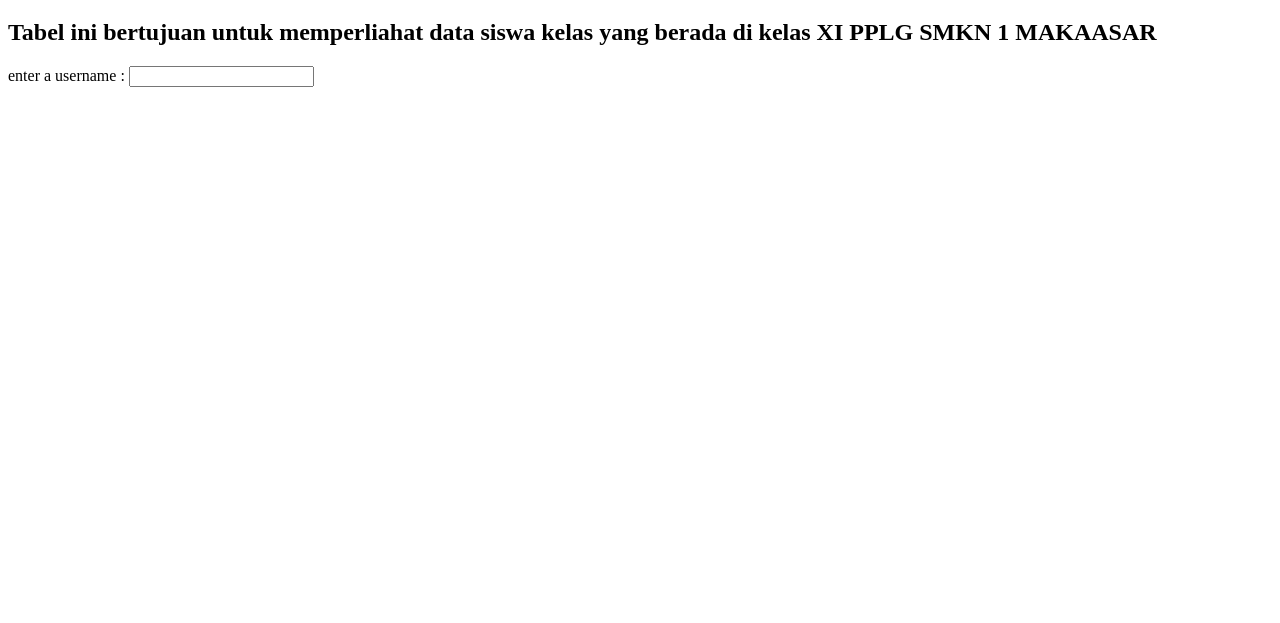
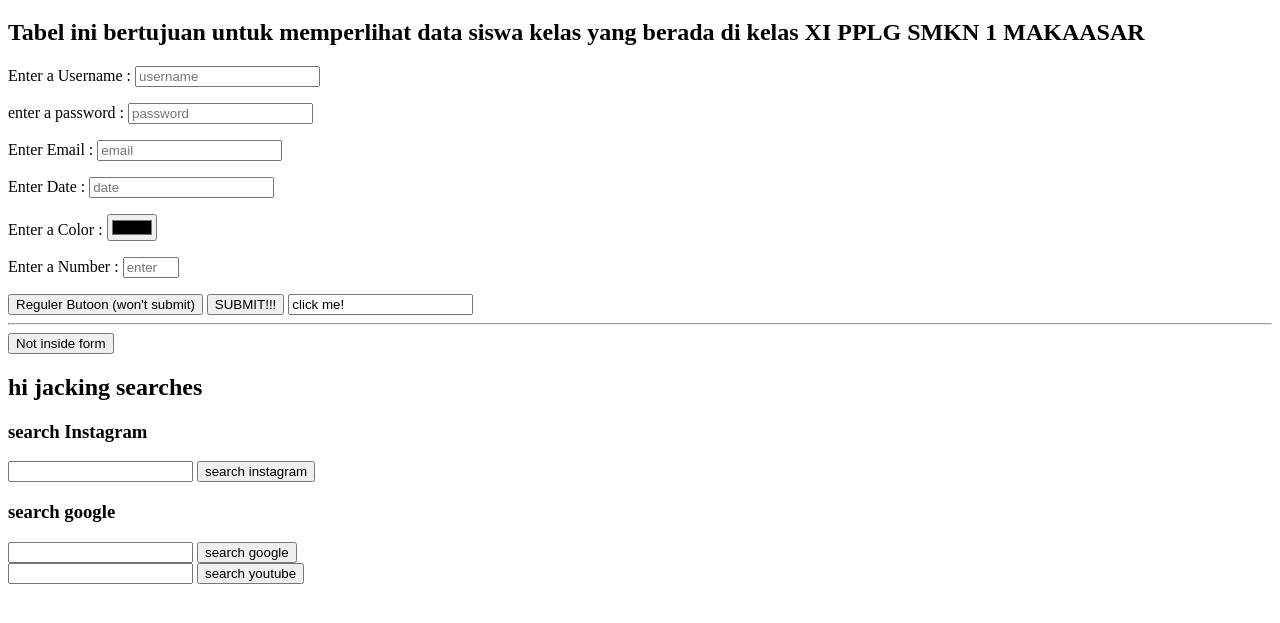
Before and after one commit to cheyoong/KIDI-SMKN1MKS, a plain HTML site: page aqsa.html in a window 1280 px wide. Shown: the part 61-684 px from the top of the page. Drawn offline with Linux system fonts and the light colour scheme.

Commit message:
Add files via upload

```diff
--- a/aqsa.html
+++ b/aqsa.html
@@ -8,20 +8,56 @@
   <body>
     <h1>FORM DATA SISWA PPLG KELAS XI</h1>
     <h2>
-      Tabel ini bertujuan untuk memperliahat data siswa kelas yang berada di
+      Tabel ini bertujuan untuk memperlihat data siswa kelas yang berada di
       kelas XI PPLG SMKN 1 MAKAASAR
     </h2>
 
-    <form action="/tacon">
+    <form action="/tacos">
       <p>
-        <label for="username">enter a username :</label>
-        <input
-          id="username"
-          type="text"
-          placebolder="username"
-          name="username"
-        />
+        <label for="username">Enter a Username :</label>
+        <input id="username" type="text" placeholder="username" name="username">
       </p>
+      <p>
+        <label for="password">enter a password :</label>
+        <input id="password" type="password" placeholder="password" name="password">
+      </p>
+      <p>
+        <label for="email">Enter Email :</label>
+        <input id="email" type="email" placeholder="email" name="email">
+      </p>
+      <p>
+        <label for="date">Enter Date :</label>
+        <input id="date" type="data" placeholder="date" name="data">
+      </p>
+      <p>
+        <label for="color"> Enter a Color :</label>
+        <input id="color" type="color" name="color">
+      </p>
+      <p>
+        <label>
+            Enter a Number : <input type="number" placeholder="enter a number" name="num" min="1" max="10">
+        </label>
+      </p>
+      <button type="button"> Reguler Butoon (won't submit)</button>
+      <button>SUBMIT!!!</button>
+      <input typ="submit" value="click me!"></input>
+    </form>
+    <hr>
+    <button>Not inside form</button>
+    <h2>hi jacking searches</h2>
+    <h3>search Instagram</h3>
+    <form action="https://www.Instagram.com/search">
+      <input type="text" nama="q">
+      <button>search instagram</button>
+    </form>
+    <h3>search google</h3>
+    <form action="https://www.google.com/search">
+      <input type="text" nama="q">
+      <button>search google</button>
+    </form>
+    <form action="https://www.youtube.com/search">
+      <input type="text" nama="q">
+      <button>search youtube</button>
     </form>
   </body>
 </html>
```
